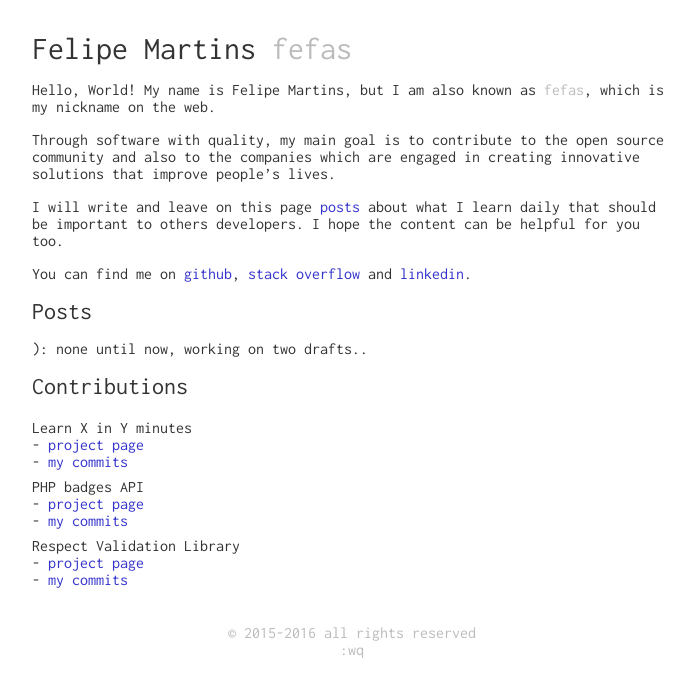
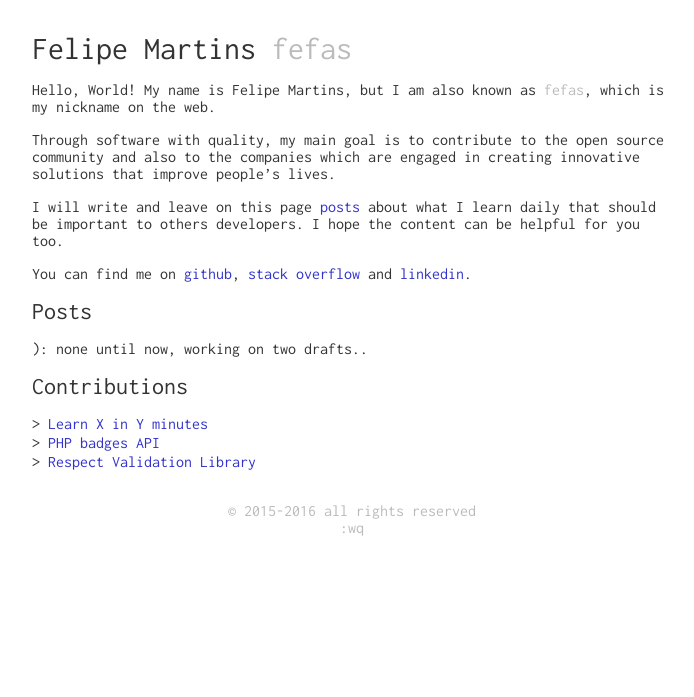
Before and after one commit to fefas/blog.fefas.net, a Jekyll site: the page built from index.md, in a window 1280 px wide. Shown: the top 697 px of the page, without its empty margins (288-982 px from the left). Built offline with Jekyll 4.4.1, drawn with Linux system fonts in a browser that asks for light colours; our own code applies the rules of GitHub Pages for plain Markdown files.

Commit message:
Better contribution list

```diff
--- a/assets/styles.sass
+++ b/assets/styles.sass
@@ -23,12 +23,16 @@ $h1-font-size: 2 * $font-size
 $h2-font-size: 1.5 * $font-size
 
 $nickname-font-color: $font-color-subtle
+$author-font-color: $font-color-subtle
+$author-font-style: italic
 
 $wrapper-max-width: 640px
 $wrapper-padding: 1 * $font-size
 
 $content-list-style-type: none
-$content-list-item-padding: $font-size / 4 0
+$content-list-item-before-chars: "> "
+$content-list-item-padding: 0 0 2px 0
+$content-list-last-item-padding: 0
 
 $footer-font-color: $font-color-subtle
 $footer-margin-top: 2 * $font-size
@@ -84,8 +88,15 @@ main
     li
       padding: $content-list-item-padding
 
-    p
-      margin: $no-margin
+      &:last-child
+        padding: $content-list-last-item-padding
+
+      p
+        margin: $no-margin
+
+        &:before
+          font-size: $font-size
+          content: $content-list-item-before-chars
 
 footer
   margin-top: $footer-margin-top
--- a/index.md
+++ b/index.md
@@ -32,7 +32,5 @@ You can find me on
 ## Contributions
 
 {% for contribution in site.data.contributions %}
-  * {{ contribution.projectName }}
-  <br>- [project page]({{ contribution.projectPage }})
-  <br>- [my commits]({{ contribution.myCommitsUrl }})
+  * [{{ contribution.projectName }}]({{ contribution.myCommitsUrl }})
 {% endfor %}
```
